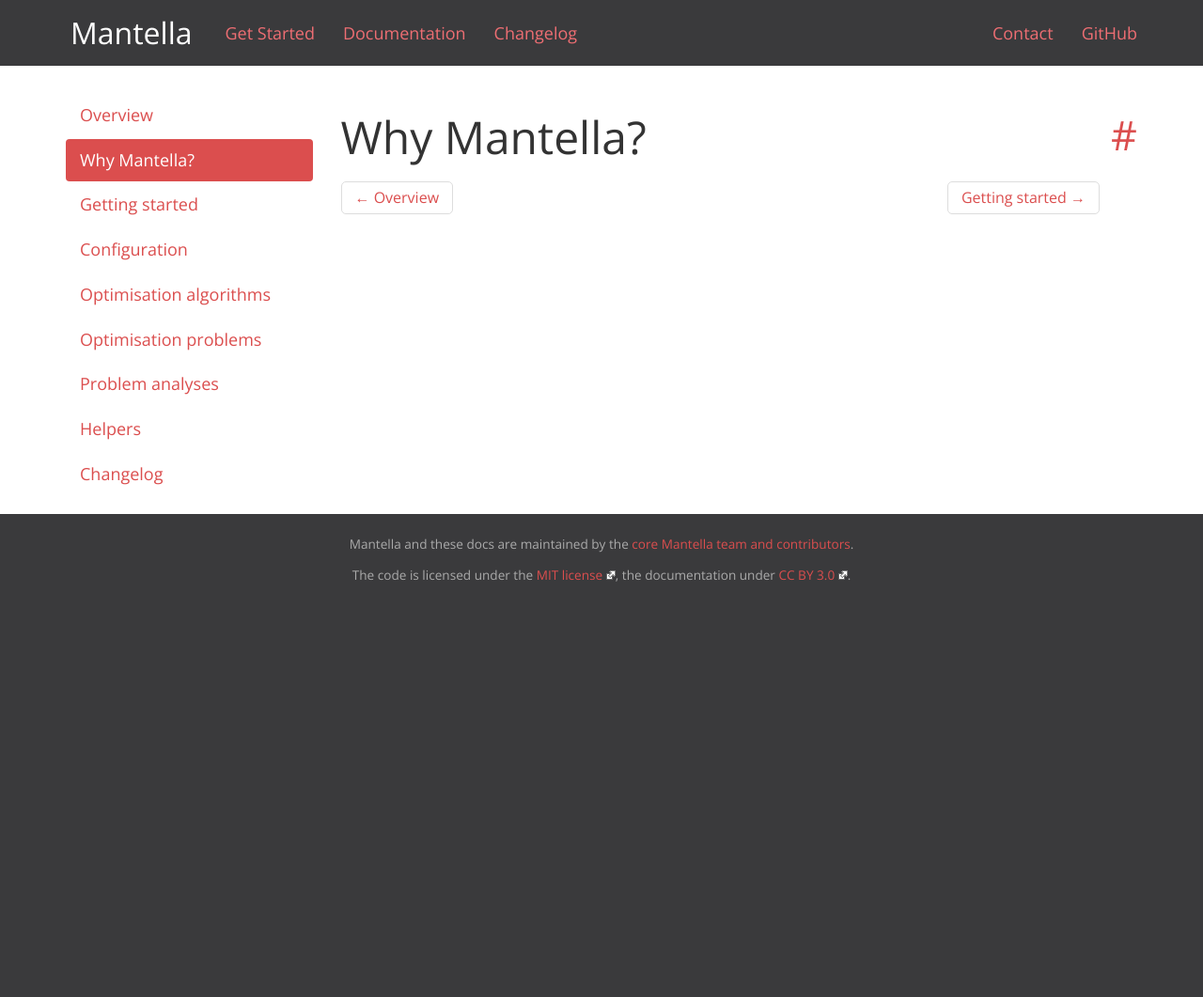
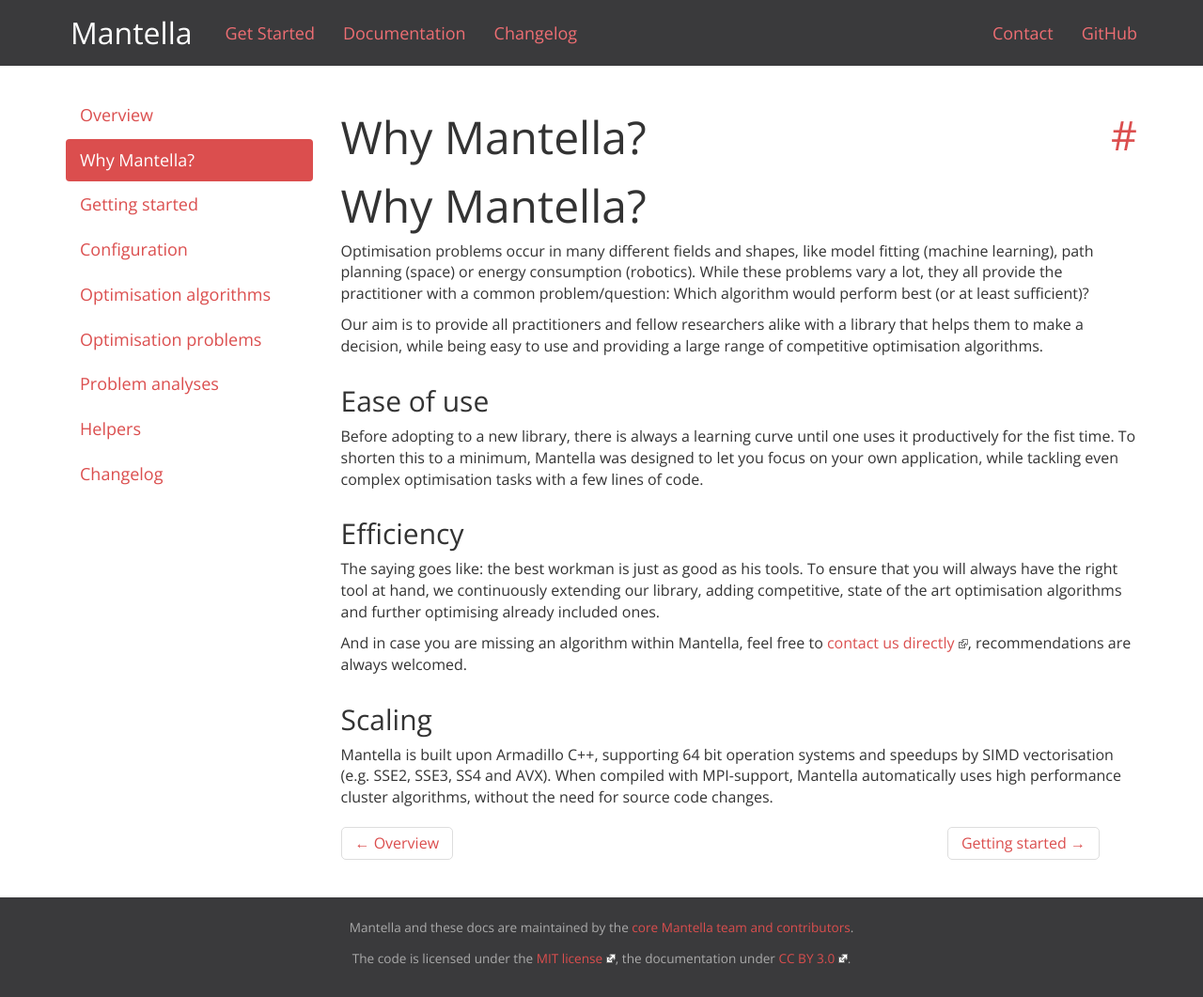
Before and after one commit to sebiniemann/Mantella, a Jekyll site: the page built from why-mantella.md, in a window 1280 px wide and 1061 px high. Shown: the whole window at 94% size. Built offline with Jekyll 4.4.1, drawn with Linux system fonts in a browser that asks for light colours.

Commit message:
Update why-mantella.md

```diff
--- a/why-mantella.md
+++ b/why-mantella.md
@@ -2,3 +2,23 @@
 layout: page
 ---
 {% include h1 title="Why Mantella?" %}
+
+# Why Mantella?
+
+Optimisation problems occur in many different fields and shapes, like model fitting (machine learning), path planning (space) or energy consumption (robotics). While these problems vary a lot, they all provide the practitioner with a common problem/question: Which algorithm would perform best (or at least sufficient)?
+
+Our aim is to provide all practitioners and fellow researchers alike with a library that helps them to make a decision, while being easy to use and providing a large range of competitive optimisation algorithms.
+
+## Ease of use
+
+Before adopting to a new library, there is always a learning curve until one uses it productively for the fist time. To shorten this to a minimum, Mantella was designed to let you focus on your own application, while tackling even complex optimisation tasks with a few lines of code.
+
+## Efficiency
+
+The saying goes like: the best workman is just as good as his tools. To ensure that you will always have the right tool at hand, we continuously extending our library, adding competitive, state of the art optimisation algorithms and further optimising already included ones.
+
+And in case you are missing an algorithm within Mantella, feel free to [contact us directly](https://github.com/SebastianNiemann/Mantella/issues/new), recommendations are always welcomed.
+
+## Scaling
+
+Mantella is built upon Armadillo C++, supporting 64 bit operation systems and speedups by SIMD vectorisation (e.g. SSE2, SSE3, SS4 and AVX). When compiled with MPI-support, Mantella automatically uses high performance cluster algorithms, without the need for source code changes.
```
